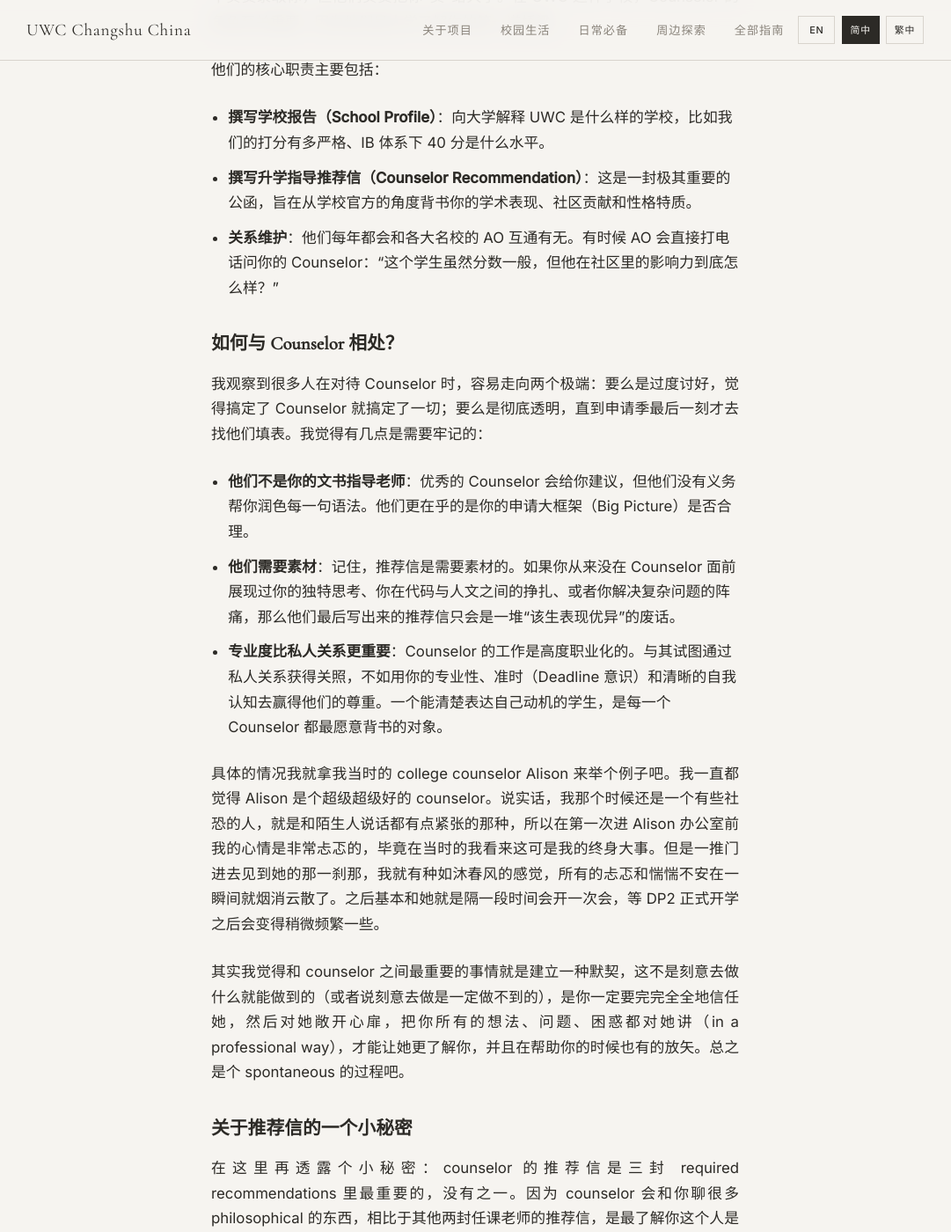
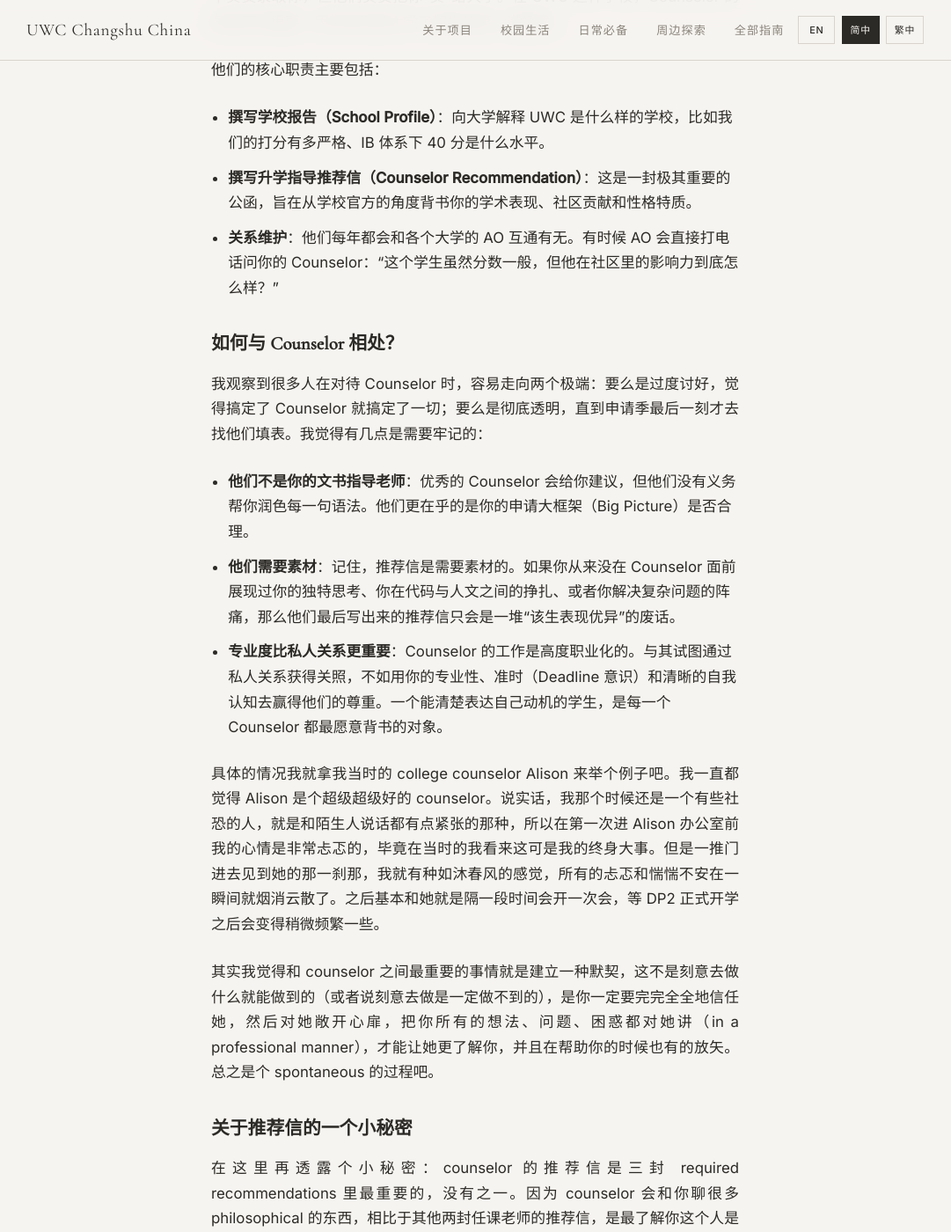
Before and after one commit to United-World-College/UWC-Survival-Guide, a Jekyll site: the page built from website/_guides/chinese/terminology-CN.md, in a window 1280 px wide and 1400 px high, scrolled down 2900 px. Shown: the whole window at 88% size, without its empty margins (100-1181 px from the left). Built offline with Jekyll 4.4.1, drawn with Linux system fonts in a browser that asks for light colours.

Commit message:
style: refine language for clarity in terminology guides across multiple languages

```diff
--- a/website/_guides/chinese/terminology-CN.md
+++ b/website/_guides/chinese/terminology-CN.md
@@ -55,7 +55,7 @@ Common App 是美国大学本科申请中最广泛使用的在线申请系统。
 
 - **撰写学校报告（School Profile）**：向大学解释 UWC 是什么样的学校，比如我们的打分有多严格、IB 体系下 40 分是什么水平。
 - **撰写升学指导推荐信（Counselor Recommendation）**：这是一封极其重要的公函，旨在从学校官方的角度背书你的学术表现、社区贡献和性格特质。
-- **关系维护**：他们每年都会和各大名校的 AO 互通有无。有时候 AO 会直接打电话问你的 Counselor：“这个学生虽然分数一般，但他在社区里的影响力到底怎么样？”
+- **关系维护**：他们每年都会和各个大学的 AO 互通有无。有时候 AO 会直接打电话问你的 Counselor：“这个学生虽然分数一般，但他在社区里的影响力到底怎么样？”
 
 ### **如何与 Counselor 相处？**
 
@@ -67,7 +67,7 @@ Common App 是美国大学本科申请中最广泛使用的在线申请系统。
 
 具体的情况我就拿我当时的 college counselor Alison 来举个例子吧。我一直都觉得 Alison 是个超级超级好的 counselor。说实话，我那个时候还是一个有些社恐的人，就是和陌生人说话都有点紧张的那种，所以在第一次进 Alison 办公室前我的心情是非常忐忑的，毕竟在当时的我看来这可是我的终身大事。但是一推门进去见到她的那一刹那，我就有种如沐春风的感觉，所有的忐忑和惴惴不安在一瞬间就烟消云散了。之后基本和她就是隔一段时间会开一次会，等 DP2 正式开学之后会变得稍微频繁一些。
 
-其实我觉得和 counselor 之间最重要的事情就是建立一种默契，这不是刻意去做什么就能做到的（或者说刻意去做是一定做不到的），是你一定要完完全全地信任她，然后对她敞开心扉，把你所有的想法、问题、困惑都对她讲（in a professional way），才能让她更了解你，并且在帮助你的时候也有的放矢。总之是个 spontaneous 的过程吧。
+其实我觉得和 counselor 之间最重要的事情就是建立一种默契，这不是刻意去做什么就能做到的（或者说刻意去做是一定做不到的），是你一定要完完全全地信任她，然后对她敞开心扉，把你所有的想法、问题、困惑都对她讲（in a professional manner），才能让她更了解你，并且在帮助你的时候也有的放矢。总之是个 spontaneous 的过程吧。
 
 ### **关于推荐信的一个小秘密**
 
```
Also changed, not shown: website/_guides/chinese/terminology-TW.md (+2 -2 lines), website/_guides/default/terminology.md (+2 -2 lines).
